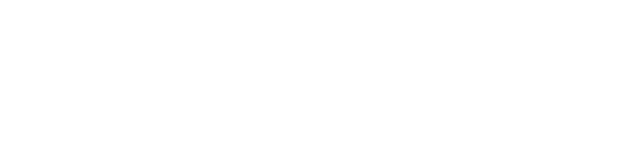
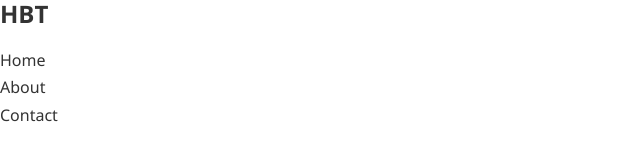
Before and after one commit to ImZachWatkins/hotel_website, a plain HTML site: page index.html in a window 1280 px wide. Shown: the whole page, without its empty margins (0-640 px from the left). Drawn offline with Linux system fonts and the light colour scheme.

Commit message:
Added core styles to styles.css and also started working on header

```diff
--- a/css/styles.css
+++ b/css/styles.css
@@ -0,0 +1,31 @@
+/* Reset */
+* {
+    margin: 0;
+    padding: 0;
+    box-sizing: border-box;
+}
+
+
+/* Main Styling */
+html,
+body {
+    font-family: 'Segoe UI', Tahoma, Geneva, Verdana, sans-serif;
+    line-height: 1.7em;
+}
+
+a {
+    color: #333;
+    text-decoration: none;
+}
+
+
+h1,
+h2,
+h3 {
+    padding-bottom: 20px;
+}
+
+
+p {
+    margin: 10px 0;
+}
--- a/index.html
+++ b/index.html
@@ -1,13 +1,27 @@
 <!DOCTYPE html>
 <html lang="en">
+
 <head>
     <meta charset="UTF-8">
     <meta http-equiv="X-UA-Compatible" content="IE=edge">
     <meta name="viewport" content="width=device-width, initial-scale=1.0">
     <title>Hotel BT | Welcome</title>
-    <link
+    <link rel="stylesheet" href="css/styles.css">
 </head>
+
 <body>
+    <header>
+        <nav id="navbar">
+            <h1 class="logo">
+                <a href="index.html">HBT</a>
+            </h1>
+            <ul>
+                <li><a href="index.html">Home</a></li>
+                <li><a href="about.html">About</a></li>
+                <li><a href="contact.html">Contact</a></li>
+            </ul>
+        </nav>
+    </header>
+</body>
 
-</body>
 </html>
```
